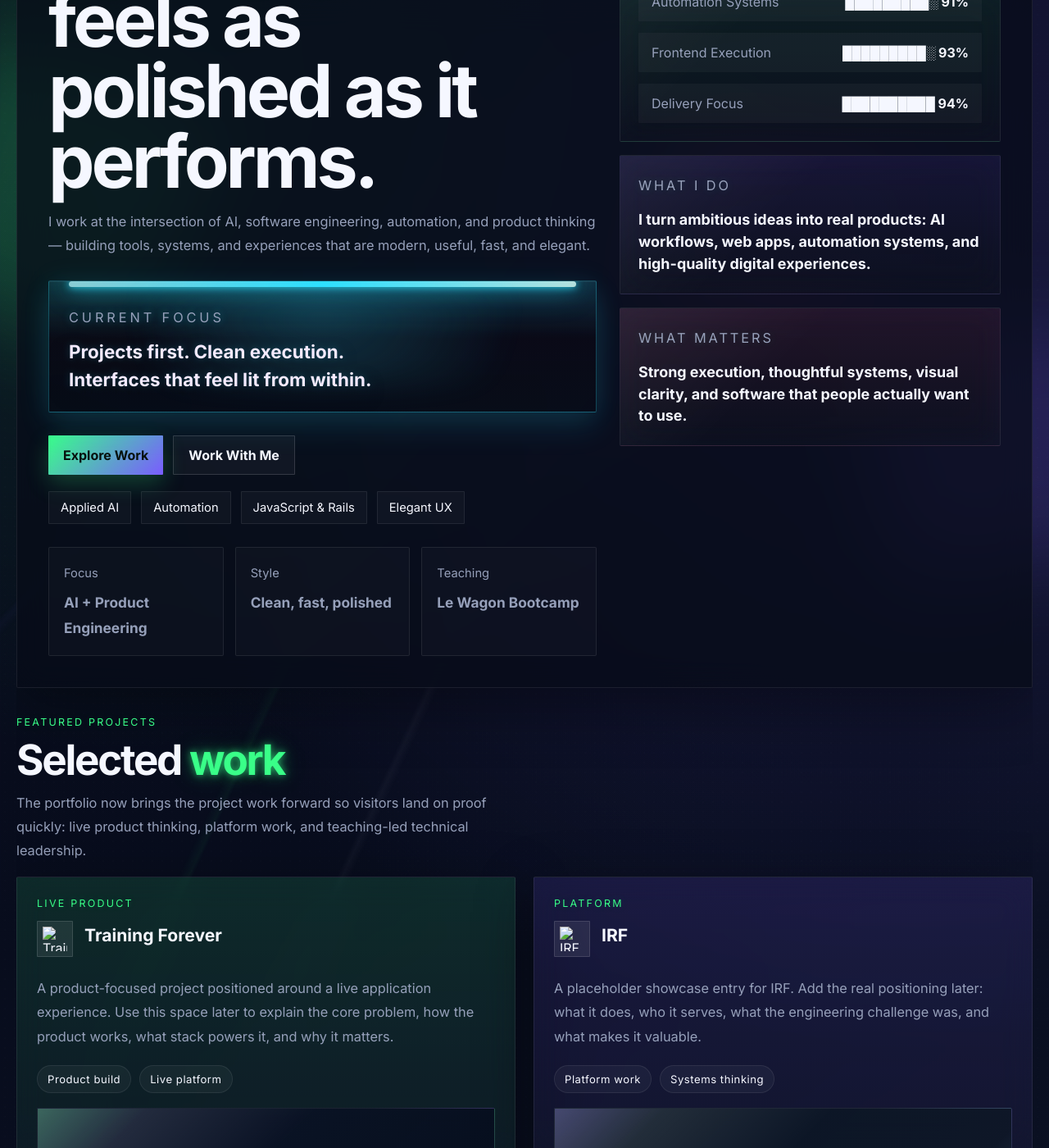
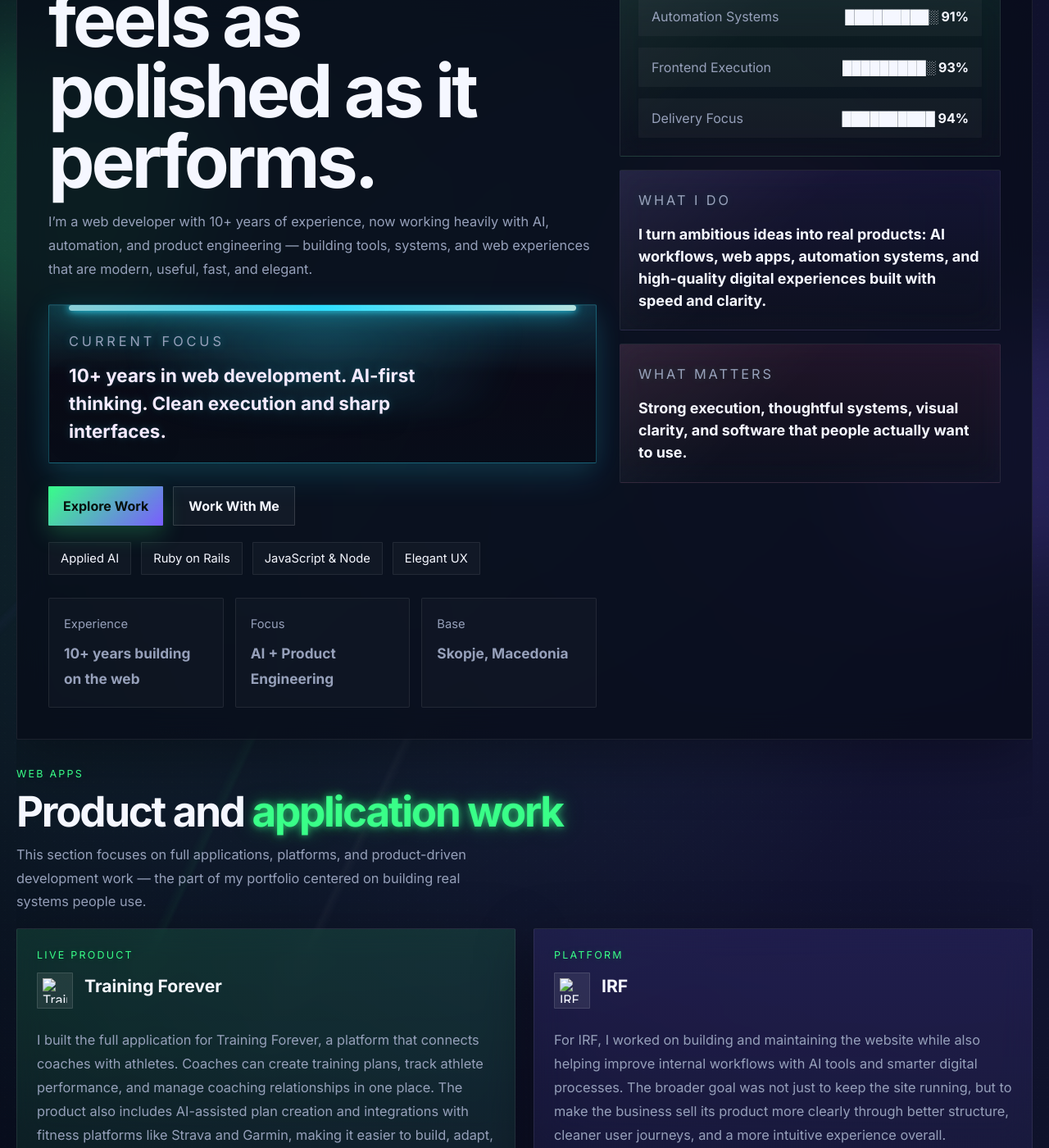
Before and after one commit to beribak/portfolio, a Jekyll site: the page built from index.markdown, in a window 1280 px wide and 1400 px high, scrolled down 572 px. Shown: the whole window at 82% size. Built offline with Jekyll 4.4.1, drawn with Linux system fonts in a browser that asks for light colours; some of the changed text lies outside the part shown.

Commit message:
Update portfolio copy and project sections

```diff
--- a/index.markdown
+++ b/index.markdown
@@ -35,13 +35,13 @@
       <div class="hero-copy">
         <p class="eyebrow">AI ENGINEER · DEVELOPER · PRODUCT BUILDER</p>
         <h1>I design and build <span class="neon-text">intelligent software</span> that feels as polished as it performs.</h1>
-        <p class="lead">I work at the intersection of AI, software engineering, automation, and product thinking — building tools, systems, and experiences that are modern, useful, fast, and elegant.</p>
+        <p class="lead">I’m a web developer with 10+ years of experience, now working heavily with AI, automation, and product engineering — building tools, systems, and web experiences that are modern, useful, fast, and elegant.</p>
 
         <div class="neon-banner panel" aria-hidden="true">
           <span class="neon-bar"></span>
           <div class="neon-banner-copy">
             <p class="neon-banner-label">Current focus</p>
-            <strong>Projects first. Clean execution. Interfaces that feel lit from within.</strong>
+            <strong>10+ years in web development. AI-first thinking. Clean execution and sharp interfaces.</strong>
           </div>
         </div>
 
@@ -52,15 +52,15 @@
 
         <div class="hero-pill-row">
           <span class="info-pill">Applied AI</span>
-          <span class="info-pill">Automation</span>
-          <span class="info-pill">JavaScript & Rails</span>
+          <span class="info-pill">Ruby on Rails</span>
+          <span class="info-pill">JavaScript & Node</span>
           <span class="info-pill">Elegant UX</span>
         </div>
 
         <ul class="hero-metrics">
+          <li><span>Experience</span><strong>10+ years building on the web</strong></li>
           <li><span>Focus</span><strong>AI + Product Engineering</strong></li>
-          <li><span>Style</span><strong>Clean, fast, polished</strong></li>
-          <li><span>Teaching</span><strong>Le Wagon Bootcamp</strong></li>
+          <li><span>Base</span><strong>Skopje, Macedonia</strong></li>
         </ul>
       </div>
 
@@ -81,7 +81,7 @@
         <div class="mini-stack">
           <div class="mini-card glass floating-card card-secondary reveal-delay-2">
             <p class="mini-label">What I do</p>
-            <strong>I turn ambitious ideas into real products: AI workflows, web apps, automation systems, and high-quality digital experiences.</strong>
+            <strong>I turn ambitious ideas into real products: AI workflows, web apps, automation systems, and high-quality digital experiences built with speed and clarity.</strong>
           </div>
           <div class="mini-card glass floating-card card-tertiary reveal-delay-3">
             <p class="mini-label">What matters</p>
@@ -93,9 +93,9 @@
 
     <section id="projects" class="section-stack projects-priority">
       <div class="section-head reveal">
-        <p class="section-label">Featured Projects</p>
-        <h2>Selected <span class="neon-text">work</span></h2>
-        <p class="projects-intro">The portfolio now brings the project work forward so visitors land on proof quickly: live product thinking, platform work, and teaching-led technical leadership.</p>
+        <p class="section-label">Web Apps</p>
+        <h2>Product and <span class="neon-text">application work</span></h2>
+        <p class="projects-intro">This section focuses on full applications, platforms, and product-driven development work — the part of my portfolio centered on building real systems people use.</p>
       </div>
 
       <div class="card-grid project-grid-balanced">
@@ -105,10 +105,10 @@
             <img src="https://www.google.com/s2/favicons?domain=app.trainingforever.com&sz=128" alt="Training Forever logo" class="project-logo" />
             <h3>Training Forever</h3>
           </div>
-          <p>A product-focused project positioned around a live application experience. Use this space later to explain the core problem, how the product works, what stack powers it, and why it matters.</p>
+          <p>I built the full application for Training Forever, a platform that connects coaches with athletes. Coaches can create training plans, track athlete performance, and manage coaching relationships in one place. The product also includes AI-assisted plan creation and integrations with fitness platforms like Strava and Garmin, making it easier to build, adapt, and monitor training at scale.</p>
           <div class="project-meta">
-            <span>Product build</span>
-            <span>Live platform</span>
+            <span>Full application build</span>
+            <span>AI + platform integrations</span>
           </div>
           <div class="project-visual gradient-visual-a"></div>
           <p class="project-link"><a href="https://app.trainingforever.com" target="_blank" rel="noreferrer">Visit Training Forever</a></p>
@@ -120,31 +120,16 @@
             <img src="https://www.google.com/s2/favicons?domain=irf.uk&sz=128" alt="IRF logo" class="project-logo" />
             <h3>IRF</h3>
           </div>
-          <p>A placeholder showcase entry for IRF. Add the real positioning later: what it does, who it serves, what the engineering challenge was, and what makes it valuable.</p>
+          <p>For IRF, I worked on building and maintaining the website while also helping improve internal workflows with AI tools and smarter digital processes. The broader goal was not just to keep the site running, but to make the business sell its product more clearly through better structure, cleaner user journeys, and a more intuitive experience overall.</p>
           <div class="project-meta">
-            <span>Platform work</span>
-            <span>Systems thinking</span>
+            <span>Website + workflow</span>
+            <span>AI-assisted operations</span>
           </div>
           <div class="project-visual gradient-visual-b"></div>
           <p class="project-link"><a href="https://IRF.uk" target="_blank" rel="noreferrer">Visit IRF.uk</a></p>
         </article>
 
-        <article class="panel glass project-card project-accent-d reveal-delay-2">
-          <span class="project-tag">HOSPITALITY</span>
-          <div class="project-brand">
-            <img src="https://www.google.com/s2/favicons?domain=beribak.github.io&sz=128" alt="Two Woods Estate logo" class="project-logo" />
-            <h3>Two Woods Estate</h3>
-          </div>
-          <p>A polished hospitality-style site with a calmer visual tone. It adds a different kind of product work to the portfolio and shows range beyond app-style interfaces.</p>
-          <div class="project-meta">
-            <span>Brand experience</span>
-            <span>Visual polish</span>
-          </div>
-          <div class="project-visual gradient-visual-d"></div>
-          <p class="project-link"><a href="https://beribak.github.io/two_woods_estate/" target="_blank" rel="noreferrer">Visit Two Woods Estate</a></p>
-        </article>
-
-        <article class="panel glass project-card project-accent-c reveal-delay-3">
+        <article class="panel glass project-card project-accent-c reveal-delay-2">
           <span class="project-tag">EDUCATION</span>
           <div class="project-brand">
             <img src="https://www.google.com/s2/favicons?domain=lewagon.com&sz=128" alt="Le Wagon logo" class="project-logo" />
@@ -160,21 +145,84 @@
       </div>
     </section>
 
+    <section id="design-sites" class="section-stack">
+      <div class="section-head reveal">
+        <p class="section-label">Static Websites</p>
+        <h2>Design-focused <span class="neon-text">web work</span></h2>
+        <p class="projects-intro">Alongside product and application work, I also build static websites with a stronger design and marketing focus — projects where visual taste, structure, and presentation help brands stand out, tell their story better, and get more attention online.</p>
+      </div>
+
+      <div class="card-grid project-grid-balanced">
+        <article class="panel glass project-card project-accent-d reveal">
+          <span class="project-tag">HOSPITALITY</span>
+          <div class="project-brand">
+            <img src="https://www.google.com/s2/favicons?domain=beribak.github.io&sz=128" alt="Two Woods Estate logo" class="project-logo" />
+            <h3>Two Woods Estate</h3>
+          </div>
+          <p>Two Woods Estate is a more design-oriented static website project, built to present a wedding and events estate with a polished, atmospheric feel. Projects like this are less about complex product logic and more about visual storytelling, brand presence, and helping a business look more premium, memorable, and marketable online — while still being properly built and coded with care.</p>
+          <div class="project-meta">
+            <span>Design + coding</span>
+            <span>Brand exposure</span>
+          </div>
+          <div class="project-visual gradient-visual-d"></div>
+          <p class="project-link"><a href="https://beribak.github.io/two_woods_estate/" target="_blank" rel="noreferrer">Visit Two Woods Estate</a></p>
+        </article>
+      </div>
+    </section>
+
+    <section id="ai-systems" class="section-stack">
+      <div class="section-head reveal">
+        <p class="section-label">AI Systems</p>
+        <h2>Automation and <span class="neon-text">AI-oriented work</span></h2>
+        <p class="projects-intro">This section focuses on AI-first work: automation systems, agent workflows, and practical implementations where AI improves operations, decision-making, and execution in ways that actually matter.</p>
+      </div>
+
+      <div class="card-grid project-grid-balanced">
+        <article class="panel glass project-card project-accent-b reveal">
+          <span class="project-tag">AUTOMATION</span>
+          <div class="project-brand">
+            <img src="https://www.google.com/s2/favicons?domain=openclaw.ai&sz=128" alt="OpenClaw workflows logo" class="project-logo" />
+            <h3>Agentic Automation Workflows</h3>
+          </div>
+          <p>I build AI-powered automation systems using tools like OpenClaw to handle workflows, reduce repetitive work, and connect operational steps that would otherwise stay manual. This kind of work is about creating useful leverage: systems that can assist, organize, execute, and keep work moving with less friction.</p>
+          <div class="project-meta">
+            <span>AI workflows</span>
+            <span>Operational automation</span>
+          </div>
+          <div class="project-visual gradient-visual-b"></div>
+        </article>
+
+        <article class="panel glass project-card project-accent-a reveal-delay-1">
+          <span class="project-tag">AI ENABLEMENT</span>
+          <div class="project-brand">
+            <img src="https://www.google.com/s2/favicons?domain=openai.com&sz=128" alt="AI enablement logo" class="project-logo" />
+            <h3>AI for Decision-Making & Production</h3>
+          </div>
+          <p>I also help businesses use AI to improve how they think, decide, and produce. That can mean streamlining internal decision-making, accelerating content or product workflows, reducing bottlenecks, and designing systems that make teams faster and more effective instead of just adding more tools for the sake of it.</p>
+          <div class="project-meta">
+            <span>Decision support</span>
+            <span>Production workflows</span>
+          </div>
+          <div class="project-visual gradient-visual-a"></div>
+        </article>
+      </div>
+    </section>
+
     <section id="about" class="section-grid">
       <article class="panel glass spotlight-card reveal">
         <p class="section-label">About</p>
         <h2>Engineer first. Product-minded by default.</h2>
-        <p>I build software that combines technical depth with polish. That means clean architecture, practical AI integration, fast iteration, and interfaces that feel modern instead of stitched together.</p>
-        <p>My work sits across AI products, automation, internal tools, and web applications — always with a focus on building something useful, elegant, and actually shippable.</p>
+        <p>I’ve been working as a web developer for over 10 years, building products, websites, tools, and custom software with a strong focus on shipping work that is useful, clean, and actually finished.</p>
+        <p>These days I work a lot with AI, alongside Ruby on Rails, JavaScript, Node, automation, and product engineering. I used to live in Los Angeles, and now I’m based in Skopje, Macedonia.</p>
       </article>
 
       <article class="panel glass insight-card reveal-delay-1">
         <p class="section-label">Experience</p>
-        <p>I also teach at <strong>Le Wagon bootcamp</strong>, which sharpened how I explain technical ideas, structure systems clearly, and help people move from theory into real implementation.</p>
+        <p>I’ve worked across different cities, teams, and product contexts over the years, which gave me a practical, adaptable way of building. I care about strong fundamentals, fast iteration, and making software feel good to use.</p>
         <div class="micro-stats">
           <div>
-            <span>Discipline</span>
-            <strong>AI Engineer / Developer</strong>
+            <span>Stack</span>
+            <strong>Rails, JavaScript, Node, AI</strong>
           </div>
           <div>
             <span>Approach</span>
@@ -237,12 +285,12 @@
           <article class="tool-panel is-active" data-tool-panel="development">
             <div class="tool-panel-copy">
               <p class="section-label">Development</p>
-              <h3>JavaScript and Rails for real product work</h3>
-              <p>I like tools that let me move fast without turning the codebase into garbage. JavaScript gives me flexibility on the frontend and product layer, while Rails remains one of the strongest ways to ship serious application logic quickly.</p>
+              <h3>Rails, JavaScript, and Node for real product work</h3>
+              <p>I like tools that let me move fast without turning the codebase into garbage. Ruby on Rails gives me strong backend structure and speed, JavaScript keeps the frontend flexible, and Node is useful when I want lightweight services, tooling, or automation around the product.</p>
               <ul>
-                <li>JavaScript for interactive product interfaces and app behavior</li>
-                <li>Rails for strong backend structure, CRUD flows, and rapid product delivery</li>
-                <li>Clean interfaces over unnecessary complexity</li>
+                <li>Ruby on Rails for serious application logic and fast product delivery</li>
+                <li>JavaScript for interactive interfaces and product behavior</li>
+                <li>Node for tooling, services, and automation-heavy workflows</li>
               </ul>
             </div>
             <div class="tool-panel-visual tool-visual-dev"></div>
@@ -251,12 +299,12 @@
           <article class="tool-panel" data-tool-panel="automation">
             <div class="tool-panel-copy">
               <p class="section-label">Automation</p>
-              <h3>OpenClaw and GitHub Actions for leverage</h3>
-              <p>I use automation where it genuinely saves time and sharpens execution. OpenClaw is powerful for agentic workflows and practical orchestration. GitHub Actions is ideal for repeatable repo-driven automation, scheduled tasks, and deployment flows.</p>
+              <h3>AI and automation where they actually help</h3>
+              <p>I use AI and automation where they create real leverage: speeding up research, product workflows, internal tools, and repetitive execution. I care less about hype and more about whether the system genuinely saves time or makes the product better.</p>
               <ul>
-                <li>OpenClaw for agentic workflows and operational automation</li>
-                <li>GitHub Actions for scheduled jobs, generated content, and CI/CD</li>
-                <li>Systems that reduce manual repetition and keep work moving</li>
+                <li>AI-assisted workflows for real product and operational use</li>
+                <li>Automation for repeatable jobs, internal tooling, and execution speed</li>
+                <li>Systems that reduce friction instead of adding complexity</li>
               </ul>
             </div>
             <div class="tool-panel-visual tool-visual-auto"></div>
```
